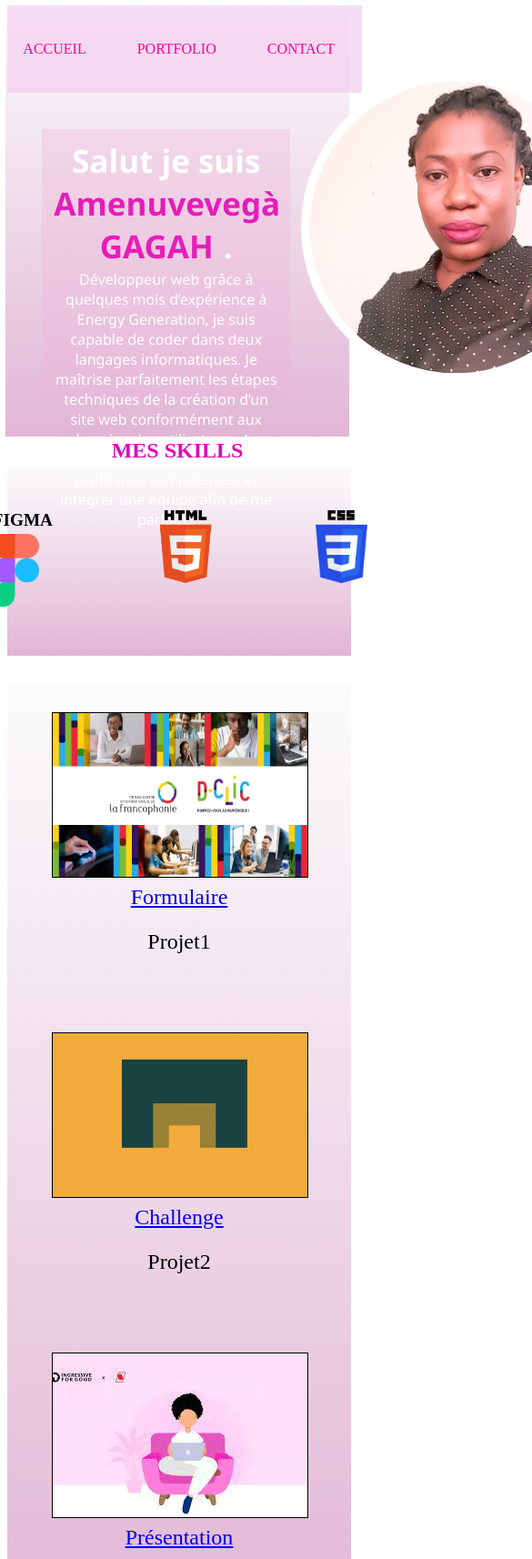
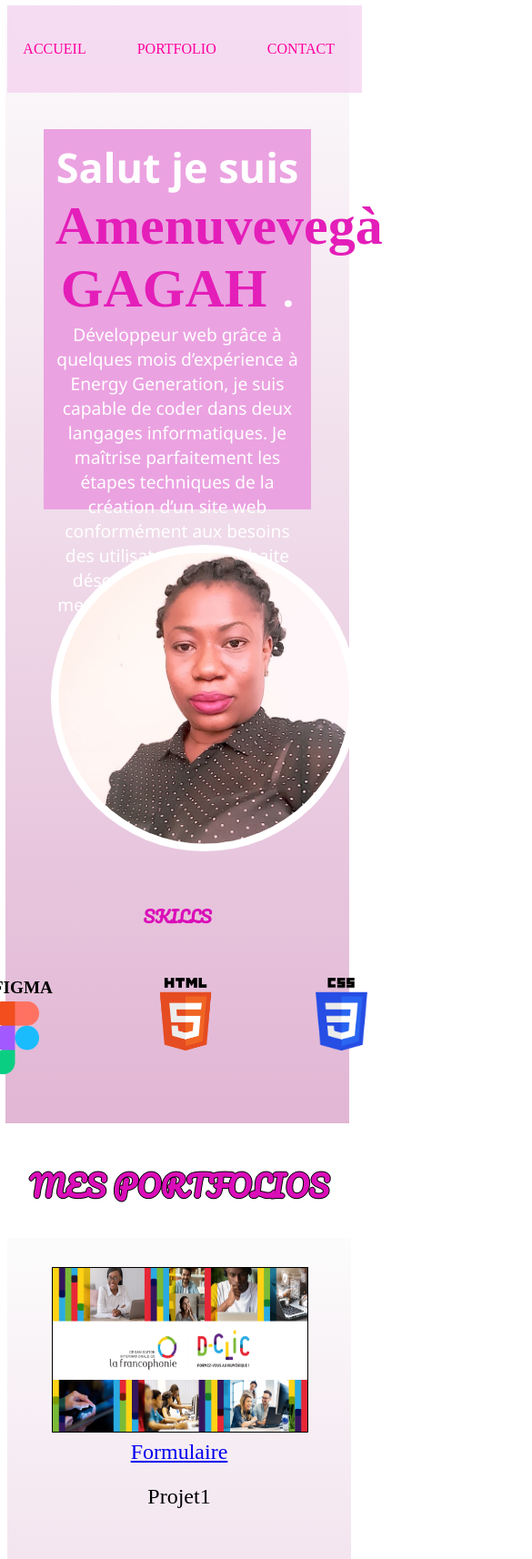
Before and after one commit to gagah18/Portfolio, a plain HTML site: page index.html in a window 390 px wide. Shown: the top 1714 px of the page at 91% size, 585 px wide, since content can reach past the window. Drawn offline with Linux system fonts and the light colour scheme; a web font is replaced by a local one.

Commit message:
Portfolio

```diff
--- a/index.html
+++ b/index.html
@@ -7,26 +7,26 @@
     <title>PORTFOLIO</title>
     <link rel="stylesheet" href="style.css ">
     <link rel="stylesheet" href="https://cdnjs.cloudflare.com/ajax/libs/font-awesome/6.1.1/css/all.min.css" integrity="sha512-KfkfwYDsLkIlwQp6LFnl8zNdLGxu9YAA1QvwINks4PhcElQSvqcyVLLD9aMhXd13uQjoXtEKNosOWaZqXgel0g==" crossorigin="anonymous" referrerpolicy="no-referrer" />
+    <link href="https://fonts.googleapis.com/css2?family=Pacifico&display=swap" rel="stylesheet">
+    <link href="https://fonts.googleapis.com/css2?family=Tapestry&display=swap" rel="stylesheet">
 </head>
 <body>
     <header>
         <nav>
             <ul>
-                <!-- <li id="menunavi"><a href="#">topmenu</a> </li> -->
-                <li ><a href="accueil">ACCUEIL</a> </li>
+
+                <li ><a href="#accueil">ACCUEIL</a> </li>
                 <li ><a href="#portfolio">PORTFOLIO</a> </li>
                 <li ><a href="#contact">CONTACT</a> </li>
             </ul>
         </nav>
     </header>
-    <!-- <section id="section présentation">
-        <div class="présentation">
-            <a href=""><img src="media /accueilpic.jpeg" alt="photo d'ordinateur"></a>
-        </div>
 
-    </section> -->
+    </section>
 <!-- ----------------------- -->
-    <section id="logo-description">
+    <section class="Présentation" id="accueil">
+
+        <div class="logo-description">
 
             <div class="description">
                 <h2> Salut je suis <span class="ingredient">Amenuvevegà GAGAH </span> . <br> </h2>
@@ -34,12 +34,12 @@
 
             </div>
             <div class="logo"> <img src="media/ame.jpg"  alt="photo de profil"></div>
-    </section>
-    <!-- ---------------------------------- -->
-    <section class="skills">
+        </div>
 
-            <p style="font-weight:bolder; font-size: x-large; text-align: center; color: rgb(218, 14, 184);"><strong>MES SKILLS</strong></p>
-        <div class="card">
+        <div class="skills">
+
+            <p style="padding:top 25%; font-family:'Pacifico', cursive; font-size:large; text-align: center; color: rgb(218, 14, 184);"><strong> SKILLS</strong></p>
+            <div class="card">
 
             <div class="box">
                 <p style="font-weight:bolder;font-size: larger;"><strong>FIGMA</strong></p>
@@ -52,12 +52,14 @@
                 <img src="media/e.jpg" alt="">
             </div>
         </div>
+    </div>
     </section>
 
 
     <!--  -->
     <section class="section_portolio">
-        <div class="portfolios">
+        <p style="padding-top: 10%; text-shadow: -1px 0 black, 0 1px black, 1px 0 black, 0 -1px black;;font-family:'Pacifico', cursive; font-size:xx-large; text-align: center; color: rgb(218, 14, 184);"><strong>MES PORTFOLIOS</strong></p>
+        <div class="portfolios" id="portfolio">
             <div class="portfolio">
                 <a href="p1/challenge2.html" class="imgo"><img src="media/projet1.jpg" width="280px" height="180px"><p style="text-align: center;font-size:x-large;">Formulaire</p></a>
                 <p style="text-align: center;font-size:x-large;">Projet1</p>
@@ -74,12 +76,12 @@
             </div>
         </div>
     </section>
-        <!--------------------------- -->
+
 
 <!---->
     <section class="ctc">
-    <div class="formulaire">
-        <h2>Contact</h2>
+        <p style="padding-top: 10%;  text-shadow: -1px 0 black, 0 1px black, 1px 0 black, 0 -1px black;;font-family:'Pacifico', cursive; font-size:xx-large; text-align: center; color: rgb(218, 14, 184);"><strong>CONTACT</strong></p>
+    <div class="formulaire" id="contact">
        <div class="center">
             <legend>Me Contacter</legend>
             <label for="">Pseudo</label> <input type="text" placeholder="Veillez saisir votre Nom"> <br> <br>
@@ -105,7 +107,7 @@
     </aside>
 
     <footer>
-        <p style="text-align: center;font-size: larger; font-weight: 700;">&copy; Amenuvevegà GAGAH 2022</p>
+        <p style="padding: 3%; text-align: center;font-size: larger; font-weight: 700;">&copy; Amenuvevegà GAGAH 2022 Projet D-CLIC</p>
     </footer>
 </body>
 </html>
--- a/style.css
+++ b/style.css
@@ -1,6 +1,3 @@
-/* .présentation img{
-   width: 100%;
-}   */
 
 * {
     margin: 2px;
@@ -29,25 +26,27 @@ nav ul {
     display: flex;
     float: right;
 }
-#logo-description{
+nav li:hover {
+    transform: scale(1.5);
+
+ }
+
+.Présentation{
+    background:linear-gradient(to top, rgba(194, 104, 167, 0.486), rgb(252, 252, 252));
+
+}
+.logo-description{
     display: flex;
     padding:10%;
-    background:linear-gradient(to top, rgba(194, 104, 167, 0.486), rgb(252, 252, 252));
-    /* background-repeat: no-repeat;
-    background-size: cover;
-    background-position: center; */
     height: 400px;
 }
 .logo{
-    /* width: 300px;
-    height: 200px; */
     float: left;
     padding: 2%;
     text-align: center;
     line-height: 2%;
     font-size: medium;
     margin-top: 10%;
-    /* flex-grow: 1; */
 }
 .logo img{
     width: 20em;
@@ -60,46 +59,52 @@ nav ul {
 }
 
 .description{
-    /* max-width: 500px; */
-    background-color: rgba(236, 178, 218, 0.315);
+    background-color: rgb(235, 162, 225);
     float: right;
     padding: 3%;
     margin-top: 100px;
     font-family: 'Segoe UI', Tahoma, Geneva, Verdana, sans-serif;
-    text-decoration: aliceblue;
     text-align: center;
-    font-size: medium;
+    font-size: larger;
     color: white;
     justify-content: center;
     align-items: center;
+    height: 100%;
 }
     span.ingredient {
     color: rgb(228, 30, 185);
+    font-family: 'Tapestry','Arial Narrow Bold';
+    font-weight:900;
+    font-size: 60px;;
+}
+
+.description h2{
+    font-size: 45px;
+}
+
+.description p{
+overflow: auto;
 
 }
-.description h2{
-    font-size: 35px;
+.skills{
+    position: static;
+    margin-top: 7rem;
 
 }
-
 .card{
     display: flex;
-    /* flex-wrap: wrap; */
+
     justify-content: center;
     gap: 1%;
     width: 100%;
-    background:linear-gradient(to top, rgba(194, 104, 167, 0.486), rgb(252, 252, 252));
-}
+ }
 .box{
    padding: 2em;
    margin: 1em;
 }
 .box p{
 font-size: 1rem;
-/* font-family: 'abril fatface, serif';
-font: weight 900px; */
- }
-
+}
 
 .box img{
     height: 5em;
@@ -130,7 +135,6 @@ font: weight 900px; */
 
 .ctc{
     position: static;
-    /* border:  solid rgb(189, 126, 9);  */
     background:linear-gradient(to top, rgba(194, 104, 167, 0.486), rgb(252, 252, 252));
 
 }
@@ -143,20 +147,17 @@ font: weight 900px; */
    flex-wrap: wrap;
    border:  solid rgba(0, 0, 0, 0.39);
    background-color: rgb(235, 162, 225);
+   box-shadow: 7px 10px 9px rgb(153, 11, 117)
 
 }
 .center{
    width: 55%;
    padding: 2em 10em 2em 2em;
 }
-/* h2{
-    text-align: center;
-} */
+
 .socialmedia{
     width: 100%;
     font-size: 45px;
-/*
-    text-align: center; */
     justify-content: center;
     align-items: center;
 }
@@ -170,6 +171,10 @@ font: weight 900px; */
     padding: 30px;
     margin: 5%;
 }
+.fa-brands:hover {
+transform: scale(1.5);
+
+ }
 .fa-github{
     color: rgb(255, 0, 157);
 }
@@ -178,4 +183,16 @@ font: weight 900px; */
 }
 footer{
     background-color: rgb(238, 167, 214);
+    height: ;
 }
+
+@media screen and (max-width: 991px) {
+    .logo-description{
+        display: flex;
+        flex-direction: column;
+    }
+    .skills{
+        margin-top: 32rem;
+
+    }
+}
```
Also changed, not shown: contact.html (deleted, +0 -20 lines).
